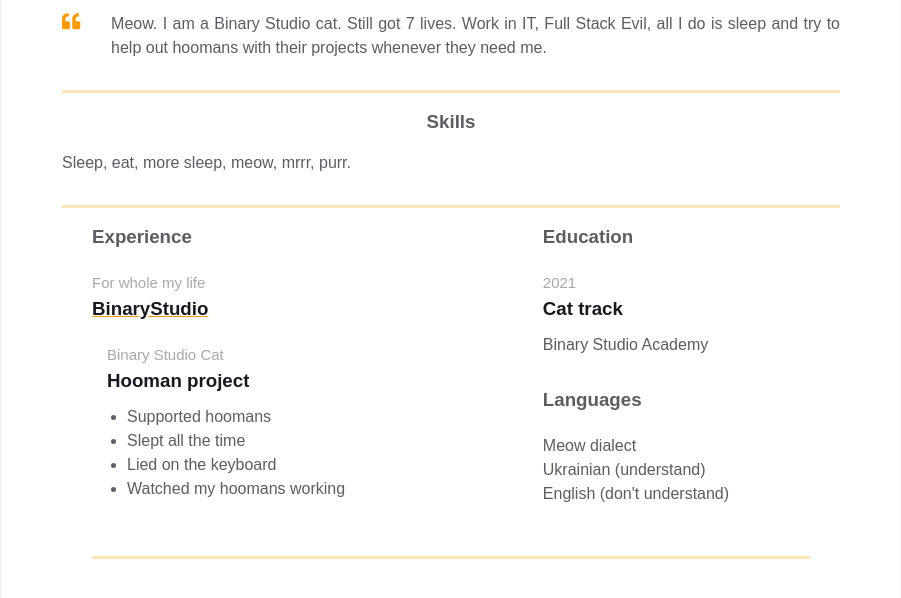
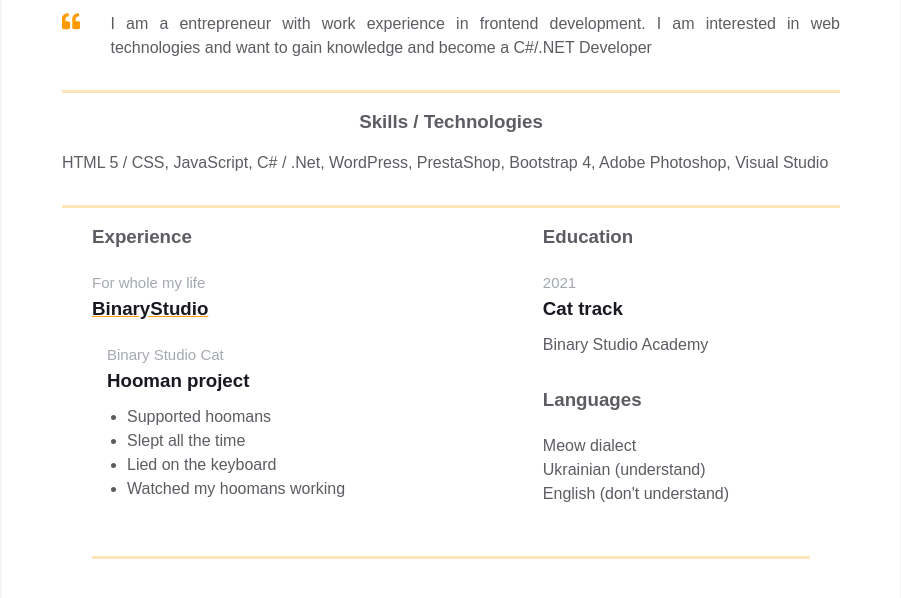
Before and after one commit to tkachor/homepage, a plain HTML site: page index.html in a window 1280 px wide. Shown: the part 350-948 px from the top of the page, without its empty margins (189-1090 px from the left). Drawn offline with Linux system fonts and the light colour scheme.

Commit message:
Add intro information and skils to index.html

```diff
--- a/index.html
+++ b/index.html
@@ -95,10 +95,8 @@
                   </path>
                 </svg>
               </div>
-              <p class="intro_text">Meow.
-                I am a Binary Studio cat. Still got 7 lives. Work in IT, Full Stack Evil,
-                all I do is sleep and try to help out hoomans with their projects whenever
-                they need me.
+              <p class="intro_text">I am a entrepreneur with work experience in frontend development.
+              I am interested in web technologies and want to gain knowledge and become a  C#/.NET Developer
               </p>
             </div>
           </div>
@@ -106,8 +104,8 @@
         <div class="container">
           <div class="resume__block">
             <div class="skills">
-              <h3 class="skills__header">Skills</h3>
-              <p class="skills__text">Sleep, eat, more sleep, meow, mrrr, purr. </p>
+              <h3 class="skills__header">Skills / Technologies</h3>
+              <p class="skills__text">HTML 5 / CSS, JavaScript, C# / .Net, WordPress, PrestaShop, Bootstrap 4, Adobe Photoshop, Visual Studio</p>
             </div>
           </div>
 
```
